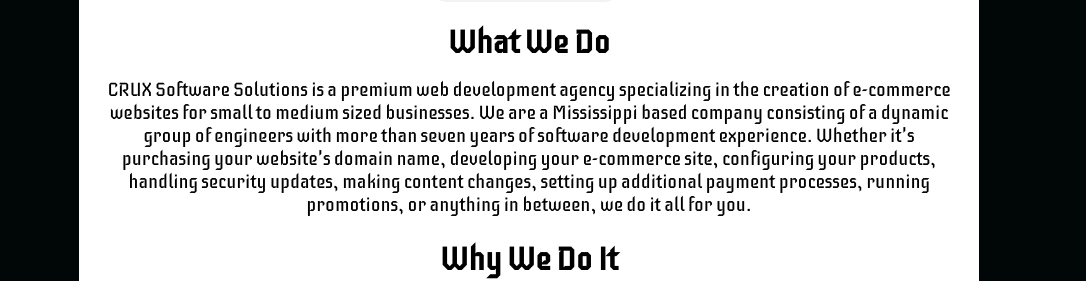
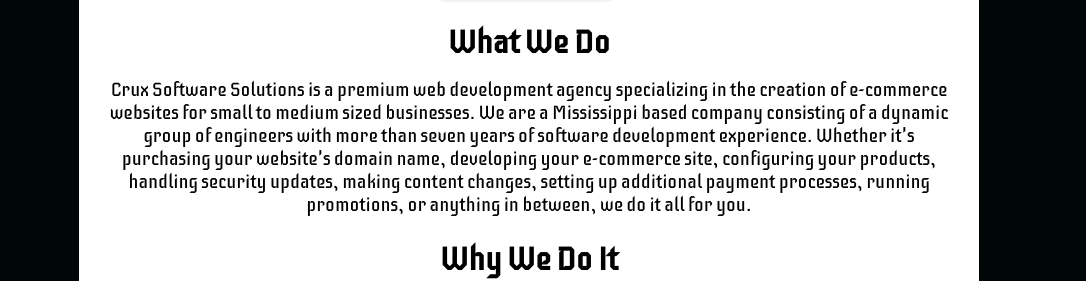
Before and after one commit to mroberson11/cruxmockup, a Next.js app: page /about in a window 1280 px wide. Shown: the part 468-749 px from the top of the page, without its empty margins (111-1197 px from the left). Built offline with nearby package versions, Linux system fonts and the light colour scheme.

Commit message:
CRUX -> Crux

```diff
--- a/pages/_app.js
+++ b/pages/_app.js
@@ -20,22 +20,22 @@
   }, [router.events]);
 
   <NextSeo
-    title="CRUX Software Solutions"
-    titleTemplate="CRUX Software Solutions"
-    defaultTitle="CRUX Software Solutions"
-    description="CRUX Software Solutions is a premium web development agency specializing in the creation of lightning fast websites that are aesthetically pleasing. Search Engine Optimization & Business Lead Generation are at the heart of our service offerings."
+    title="Crux Software Solutions"
+    titleTemplate="Crux Software Solutions"
+    defaultTitle="Crux Software Solutions"
+    description="Crux Software Solutions is a premium web development agency specializing in the creation of lightning fast websites that are aesthetically pleasing. Search Engine Optimization & Business Lead Generation are at the heart of our service offerings."
     canonical="https://cruxsoftwaresolutions.com/"
     openGraph={{
       url: "https://cruxsoftwaresolutions.com/",
-      title: "CRUX Software Solutions",
+      title: "Crux Software Solutions",
       description:
-        "CRUX Software Solutions is a premium web development agency specializing in the creation of lightning fast websites that are aesthetically pleasing. Search Engine Optimization & Business Lead Generation are at the heart of our service offerings.",
+        "Crux Software Solutions is a premium web development agency specializing in the creation of lightning fast websites that are aesthetically pleasing. Search Engine Optimization & Business Lead Generation are at the heart of our service offerings.",
       images: [
         {
           url: "../images/CompanyLogos/OpenGraphPic.png",
           width: 800,
           height: 420,
-          alt: "CRUX Software Solutions",
+          alt: "Crux Software Solutions",
         },
       ],
     }}
--- a/pages/_document.js
+++ b/pages/_document.js
@@ -14,13 +14,13 @@
           />
           <meta
             property="og:title"
-            content="CRUX Software Solutions"
+            content="Crux Software Solutions"
             key="title"
           />
-          <meta name="title" content="CRUX Software Solutions" />
+          <meta name="title" content="Crux Software Solutions" />
           <meta
             name="description"
-            content="CRUX Software Solutions is a premium web development agency specializing in the creation of lightning fast websites that are aesthetically pleasing."
+            content="Crux Software Solutions is a premium web development agency specializing in the creation of lightning fast websites that are aesthetically pleasing."
           />
           <meta
             name="keywords"
--- a/src/components/About/index.js
+++ b/src/components/About/index.js
@@ -55,7 +55,7 @@
                 transition={{ delay: 0.5, duration: 0.6 }}
                 animate={animation}
               >
-                CRUX Software Solutions is a premium web development agency
+                Crux Software Solutions is a premium web development agency
                 specializing in the creation of e-commerce websites for small to
                 medium sized businesses. We are a Mississippi based company
                 consisting of a dynamic group of engineers with more than seven
--- a/src/components/ContactForm/index.js
+++ b/src/components/ContactForm/index.js
@@ -1,5 +1,5 @@
 import React, { useState, useRef } from "react";
-import CompanyLogo from "../../images/CompanyLogos/CRUXLogoDark.png";
+import CompanyLogo from "../../images/CompanyLogos/CruxLogoDark.png";
 import emailjs from "@emailjs/browser";
 import Image from "next/image";
 import Link from "next/link";
--- a/src/components/ContactInfo/index.js
+++ b/src/components/ContactInfo/index.js
@@ -35,7 +35,7 @@
               Schedule an Online Consultation with our{" "}
               <EmphasizedP>
                 <Link
-                  href="https://outlook.office365.com/owa/calendar/CRUXSoftwareSolutionsConsultations@cruxsoftwaresolutions.com/bookings/"
+                  href="https://outlook.office365.com/owa/calendar/CruxSoftwareSolutionsConsultations@cruxsoftwaresolutions.com/bookings/"
                   passHref
                   style={{ textAlign: "center" }}
                 >
--- a/src/components/Footer/index.js
+++ b/src/components/Footer/index.js
@@ -1,5 +1,5 @@
 import React from "react";
-import CompanyLogo from "../../images/CompanyLogos/CRUXLogoDark.png";
+import CompanyLogo from "../../images/CompanyLogos/CruxLogoDark.png";
 import Image from "next/image";
 import Link from "next/link";
 import { animateScroll as scroll } from "react-scroll";
@@ -67,7 +67,7 @@
                 </LogoContainer>
               </SocialLogo>
               <WebsiteRights>
-                CRUX ® {new Date().getFullYear()} All rights reserved.
+                Crux ® {new Date().getFullYear()} All rights reserved.
               </WebsiteRights>
 
               <SocialIcons>
--- a/src/components/InfoSection/Data.js
+++ b/src/components/InfoSection/Data.js
@@ -10,7 +10,7 @@
   topLine: "Software Solution Providers",
   headline: "E-commerce Developers",
   description:
-    "CRUX Software Solutions is a premium web development agency specializing in the creation of e-commerce websites (online stores) for small to medium sized businesses. From start to finish, we'll handle everything needed to make your products available for sale 24 hours a day/7 days a week/365 days a year.",
+    "Crux Software Solutions is a premium web development agency specializing in the creation of e-commerce websites (online stores) for small to medium sized businesses. From start to finish, we'll handle everything needed to make your products available for sale 24 hours a day/7 days a week/365 days a year.",
   buttonLabel: "Learn More",
   imgStart: false,
   img: pic1,
@@ -27,7 +27,7 @@
 //   lightText: false,
 //   lightTextDesc: false,
 //   topLine: "Our Results",
-//   headline: "The CRUX Portfolio",
+//   headline: "The Crux Portfolio",
 //   description:
 //     "Explore the results we've been able to provide for existing customers & their honest feedback",
 //   buttonLabel: "Transformations",
--- a/src/components/Navbar/index.js
+++ b/src/components/Navbar/index.js
@@ -1,5 +1,5 @@
 import React, { useState, useEffect } from "react";
-import CompanyLogo from "../../images/CompanyLogos/CRUXLogoDark.png";
+import CompanyLogo from "../../images/CompanyLogos/CruxLogoDark.png";
 import Image from "next/image";
 import Link from "next/link";
 import { animateScroll as scroll } from "react-scroll";
```
